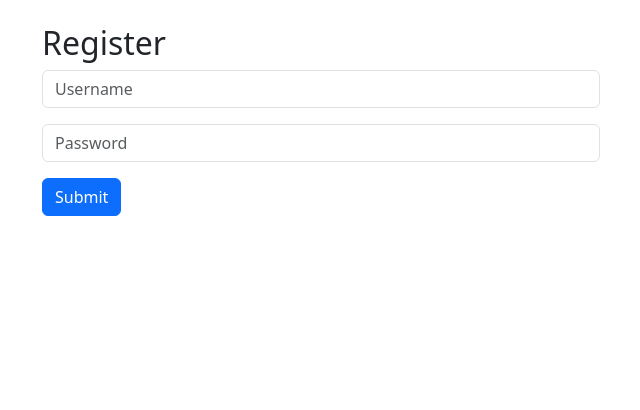
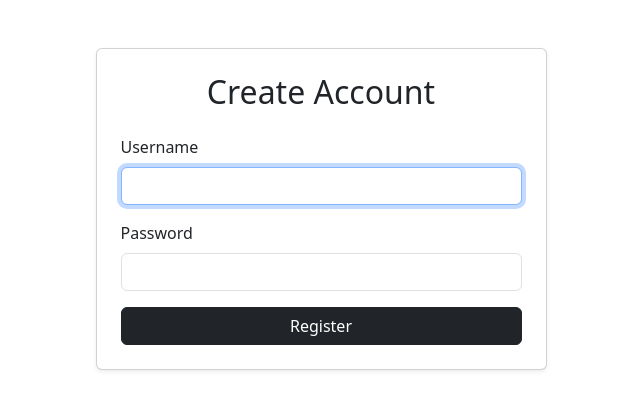
Before and after one commit to MikeVotis-dev/Mike-Votis-projects, a Flask app: page /register in a window 1280 px wide. Shown: the part 56-466 px from the top of the page, without its empty margins (319-959 px from the left). Run offline with Flask 3, Linux system fonts and the light colour scheme; some libraries are stand-ins or nearby versions.

Commit message:
Tue, Aug 25, 2026, 1:59 PM +03:00

```diff
--- a/project/templates/register.html
+++ b/project/templates/register.html
@@ -1,16 +1,24 @@
 {% extends "layout.html" %}
 
 {% block main %}
-<div class="col-md-6 mx-auto">
-    <h2>Register</h2>
-    <form action="/register" method="post">
-        <div class="mb-3">
-            <input class="form-control" name="username" placeholder="Username" type="text" required>
+<div class="row justify-content-center mt-5">
+    <div class="col-md-5">
+        <div class="card shadow-sm p-4">
+            <h2 class="text-center mb-4">Create Account</h2>
+            <form action="/register" method="post">
+                <div class="mb-3">
+                    <label class="form-label">Username</label>
+                    <input autocomplete="off" autofocus class="form-control" name="username" type="text" required>
+                </div>
+                <div class="mb-3">
+                    <label class="form-label">Password</label>
+                    <input class="form-control" name="password" type="password" required>
+                </div>
+                <div class="d-grid">
+                    <button class="btn btn-dark" type="submit">Register</button>
+                </div>
+            </form>
         </div>
-        <div class="mb-3">
-            <input class="form-control" name="password" placeholder="Password" type="password" required>
-        </div>
-        <button class="btn btn-primary" type="submit">Submit</button>
-    </form>
+    </div>
 </div>
 {% endblock %}
```
Also changed, not shown: project/templates/login.html (+18 -10 lines), project/finance.db.
